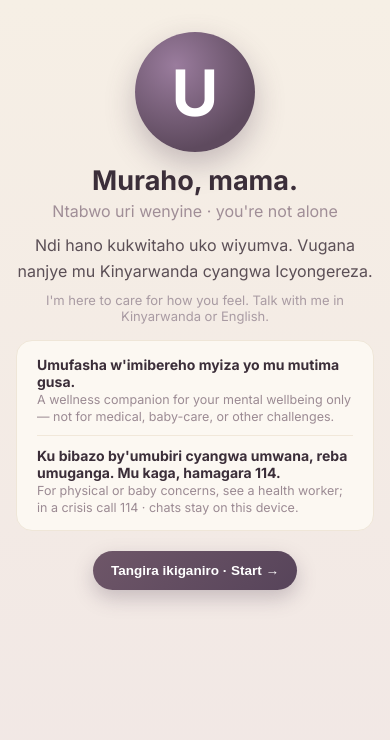
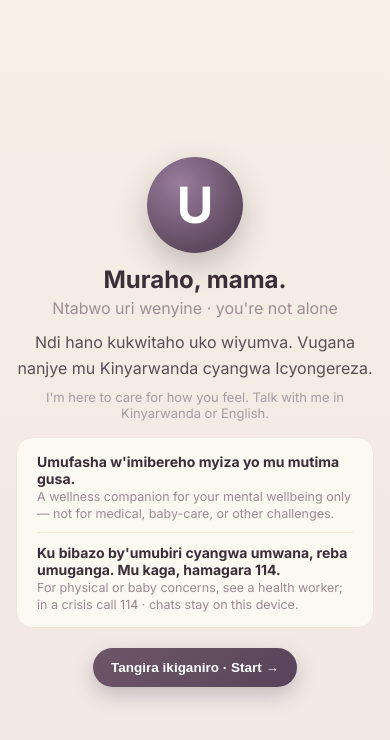
Before and after one commit to IrutingaboRaissa/UMUBYEYI, a Next.js app: page / in a window 390 px wide. Shown: the top 740 px of the page. Built offline with nearby package versions, Linux system fonts and the light colour scheme.

Commit message:
Fix responsive layout and button states

```diff
--- a/app/globals.css
+++ b/app/globals.css
@@ -8,12 +8,16 @@ html, body {
   font-family: 'Inter', -apple-system, BlinkMacSystemFont, 'Segoe UI', Roboto, sans-serif;
   background: linear-gradient(180deg, #F6EFE5 0%, #F1E7E5 100%);
   min-height: 100vh;
+  min-height: 100svh;
   color: #4A3F47;
+  overflow-x: hidden;
 }
 
 .app-shell {
   display: flex;
   min-height: 100vh;
+  min-height: 100svh;
+  width: 100%;
 }
 
 .sidebar {
@@ -203,6 +207,7 @@ html, body {
 
 .main {
   flex: 1;
+  min-width: 0;
   display: flex;
   flex-direction: column;
   max-width: 840px;
@@ -302,6 +307,20 @@ html, body {
   box-shadow: 0 8px 20px rgba(87,68,90,.28);
 }
 
+.btn-primary:hover,
+.btn-primary:focus,
+.btn-primary:focus-visible,
+.btn-primary:active {
+  background: linear-gradient(135deg, #786078, #5E4A61);
+  color: #fff;
+  border-color: transparent;
+  outline: none;
+}
+
+.btn-primary:focus-visible {
+  box-shadow: 0 0 0 3px rgba(94, 74, 94, 0.22), 0 8px 20px rgba(87,68,90,.28);
+}
+
 .btn-sm { font-size: 12px; padding: 6px 12px; }
 
 .chat-area { flex: 1; overflow-y: auto; }
@@ -349,7 +368,7 @@ html, body {
 
 .input-bar {
   position: fixed;
-  bottom: 0; left: 0; right: 0;
+  bottom: 0; left: 260px; right: 0;
   background: #F2E8E4;
   padding: 12px 16px 20px;
   border-top: 1px solid #EADFCF;
@@ -369,6 +388,7 @@ html, body {
 
 .input-wrap input {
   flex: 1;
+  min-width: 0;
   border: none;
   outline: none;
   font-size: 15.5px;
@@ -407,7 +427,16 @@ html, body {
 
 .feedback { font-size: 13px; color: #A08E97; margin: 8px 0; }
 
-.hero { text-align: center; padding: 2rem 1rem; }
+.hero {
+  width: 100%;
+  min-height: 100vh;
+  min-height: 100svh;
+  display: flex;
+  flex-direction: column;
+  justify-content: center;
+  text-align: center;
+  padding: clamp(1.25rem, 4vw, 2.5rem) 1rem;
+}
 .hero .logo {
   width: 120px; height: 120px; margin: 0 auto 12px;
   border-radius: 50%;
@@ -496,9 +525,11 @@ html, body {
   justify-content: center;
 }
 
-@media (max-width: 640px) {
+/* Use the drawer on compact laptops too. This prevents browser/OS zoom from
+   leaving a persistent sidebar that crowds the conversation. */
+@media (max-width: 1280px) {
   .sidebar {
-    position: fixed; z-index: 60; height: 100vh; left: 0; top: 0;
+    position: fixed; z-index: 60; height: 100vh; height: 100svh; left: 0; top: 0;
     width: min(300px, 88vw);
     transform: translateX(-100%);
     transition: transform 0.2s ease;
@@ -506,15 +537,33 @@ html, body {
   .sidebar.open { transform: translateX(0); }
   .sidebar-backdrop { display: block; }
   .sidebar-close { display: block; }
+  .main-toolbar { justify-content: flex-start; }
+  .input-bar { left: 0; }
+}
+
+@media (max-width: 700px) {
+  .main { padding: 0.75rem 0.75rem 7rem; }
   .desktop-topnav { display: none !important; }
-  .main-toolbar { justify-content: flex-start; }
   .tipgrid { grid-template-columns: 1fr; }
   .mood-grid { grid-template-columns: 1fr 1fr; }
   .bubble { max-width: 90%; font-size: 15px; }
   .actions { display: none; }
+  .topbar { gap: 9px; }
+  .topbar .av { width: 40px; height: 40px; font-size: 19px; }
+  .topbar .t { font-size: 18px; }
+  .input-bar { padding: 10px 10px 14px; }
+  .input-wrap { padding-left: 14px; }
+  .hero .logo { width: 96px; height: 96px; font-size: 50px; }
+  .hero h1 { font-size: 24px; }
 }
 
-@media (min-width: 641px) {
+@media (max-width: 420px) {
+  .mood-grid { grid-template-columns: 1fr; }
+  .bubble { max-width: 96%; padding: 11px 14px; }
+  .foot { font-size: 10px; }
+}
+
+@media (min-width: 1281px) {
   .sidebar {
     display: flex;
     flex-direction: column;
```
